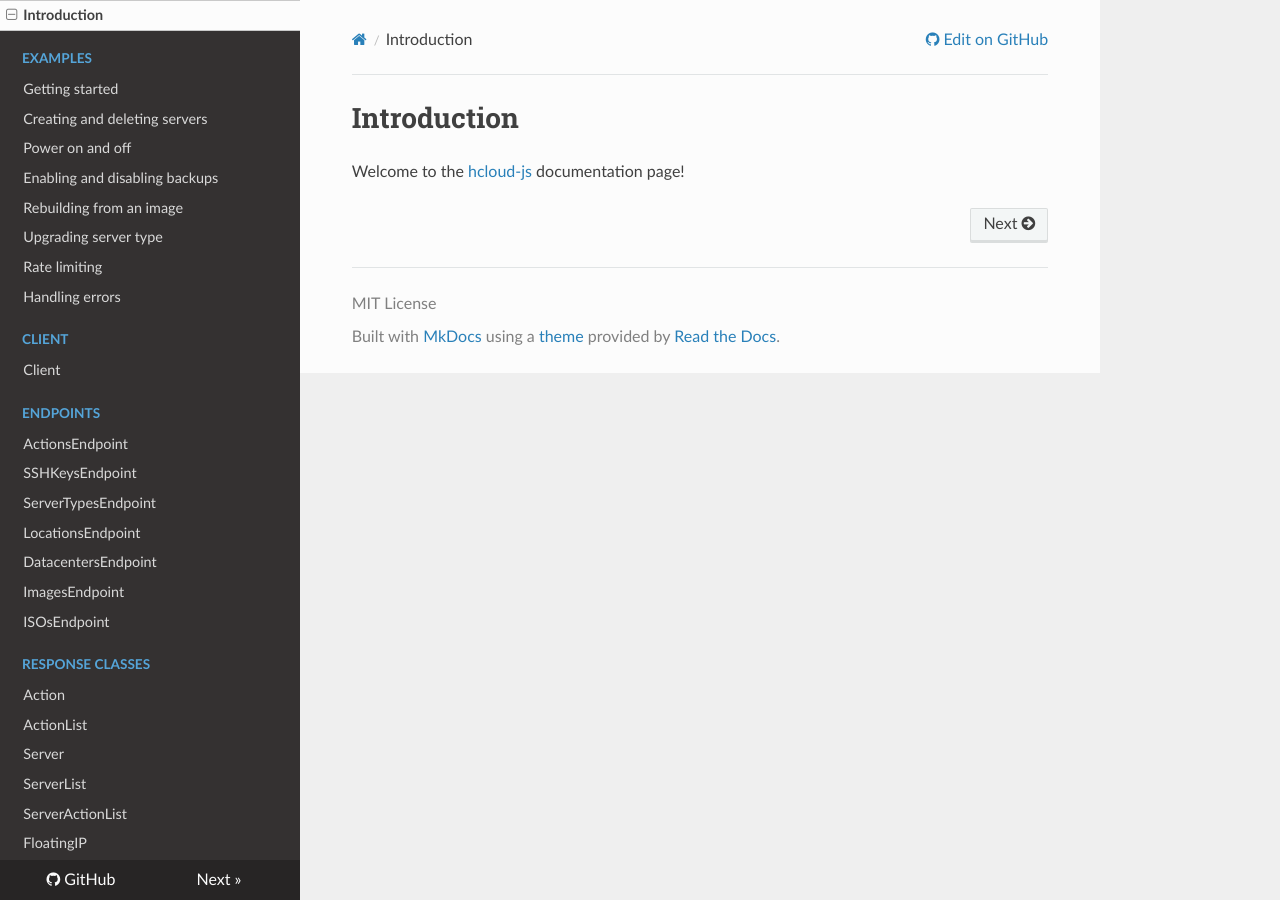
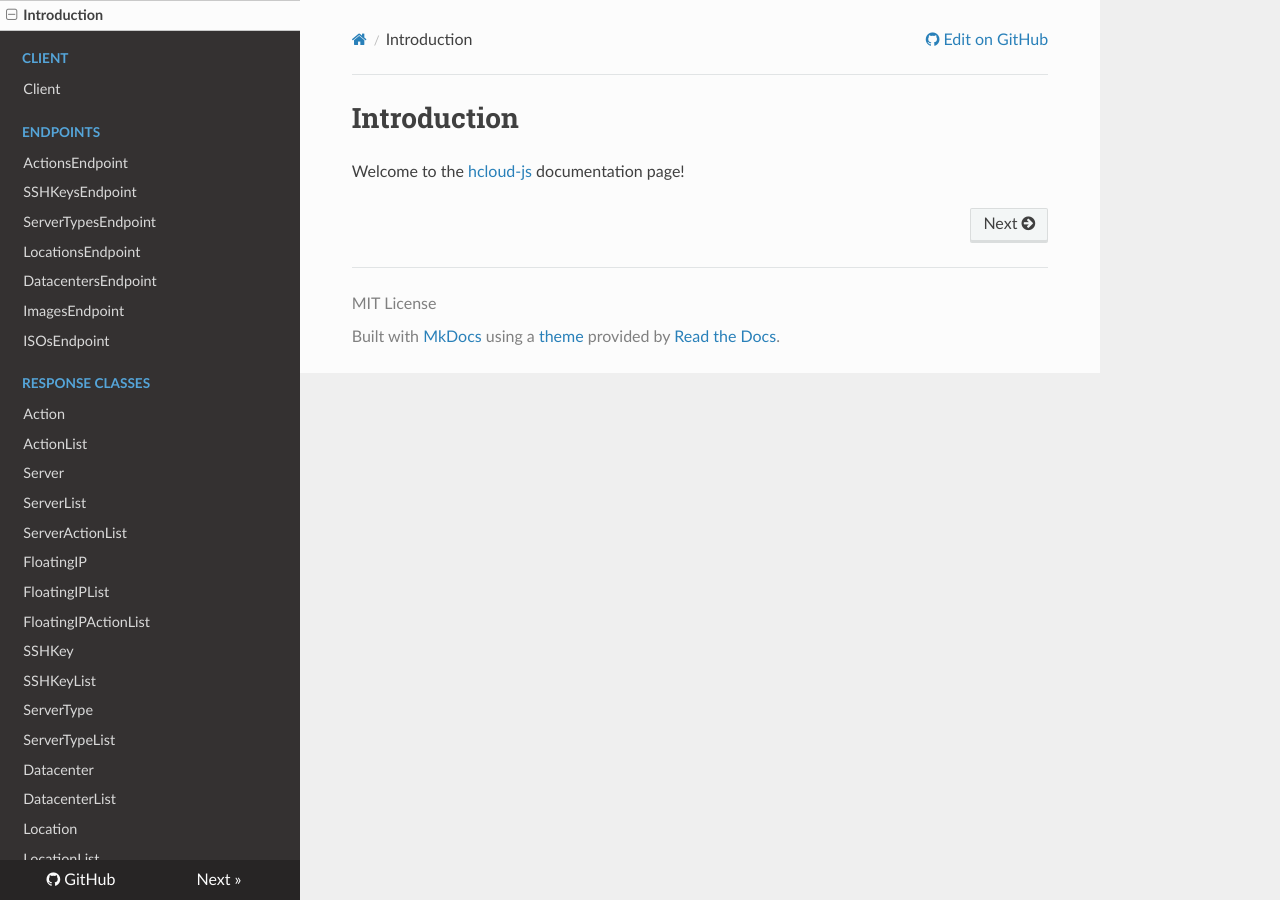
Before and after one commit to dennisbruner/hcloud-js, an MkDocs documentation site: the page built from docs/index.md, in a window 1280 px wide. Built offline with MkDocs 1.6.1, drawn with Linux system fonts in a browser that asks for light colours; nearby versions of some CDN libraries; old or Windows-style settings are respelled for this version of MkDocs.

Commit message:
docs: Remove examples

```diff
--- a/mkdocs.yml
+++ b/mkdocs.yml
@@ -6,15 +6,6 @@ repo_url: https://github.com/dennisbruner/hcloud-js
 repo_name: GitHub
 pages:
   - Introduction: index.md
-  - Examples:
-    - Getting started: examples/getting-started.md
-    - Creating and deleting servers: examples/creating-and-deleting-servers.md
-    - Power on and off: examples/power-on-and-off.md
-    - Enabling and disabling backups: examples/enabling-and-disabling-backups.md
-    - Rebuilding from an image: examples/rebuilding-from-an-image.md
-    - Upgrading server type: examples/upgrading-server-type.md
-    - Rate limiting: examples/rate-limiting.md
-    - Handling errors: examples/handling-errors.md
   - Client:
     - Client: api/client/client.md
   - Endpoints:
```
Also changed, not shown: docs/examples/creating-and-deleting-servers.md (deleted, +0 -3 lines), docs/examples/enabling-and-disabling-backups.md (deleted, +0 -3 lines), docs/examples/getting-started.md (deleted, +0 -3 lines), docs/examples/handling-errors.md (deleted, +0 -3 lines), docs/examples/power-on-and-off.md (deleted, +0 -3 lines), docs/examples/rate-limiting.md (deleted, +0 -3 lines), docs/examples/rebuilding-from-an-image.md (deleted, +0 -3 lines), docs/examples/upgrading-server-type.md (deleted, +0 -3 lines).
